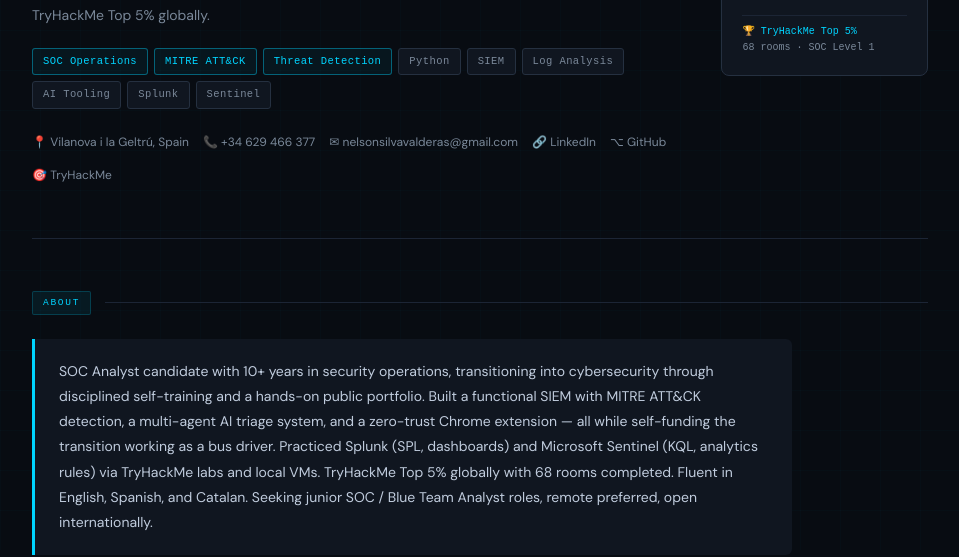
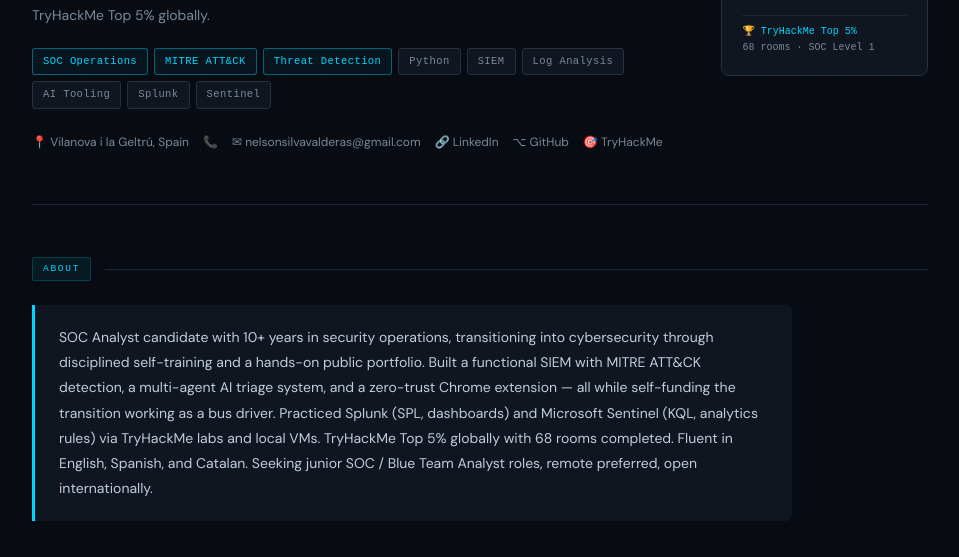
Before and after one commit to NSVEXL/portfolio, a plain HTML site: page index.html in a window 1280 px wide. Shown: the part 250-807 px from the top of the page, without its empty margins (160-1119 px from the left). Drawn offline with Linux system fonts and the light colour scheme; a web font is replaced by a local one.

Commit message:
Update index.html

```diff
--- a/index.html
+++ b/index.html
@@ -601,7 +601,7 @@
       </div>
       <div class="contact-links">
         <span>📍 Vilanova i la Geltrú, Spain</span>
-        <a href="tel:+34629466377">📞 +34 629 466 377</a>
+        <a href="tel:+34629466377">📞 </a>
         <a href="mailto:nelsonsilvavalderas@gmail.com">✉ nelsonsilvavalderas@gmail.com</a>
         <a href="https://linkedin.com/in/nelson-silva-valderas">🔗 LinkedIn</a>
         <a href="https://github.com/NSVEXL">⌥ GitHub</a>
```
